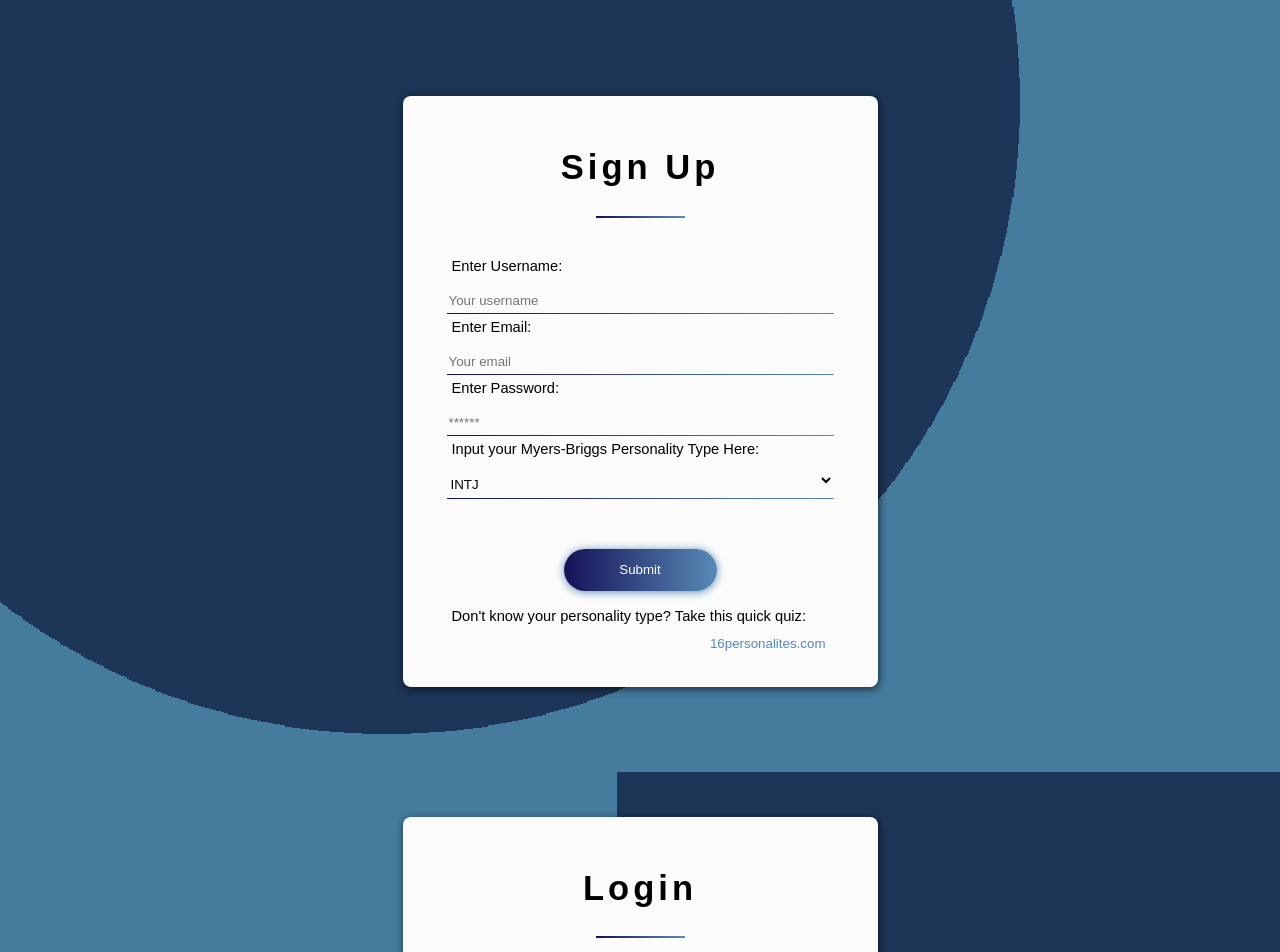
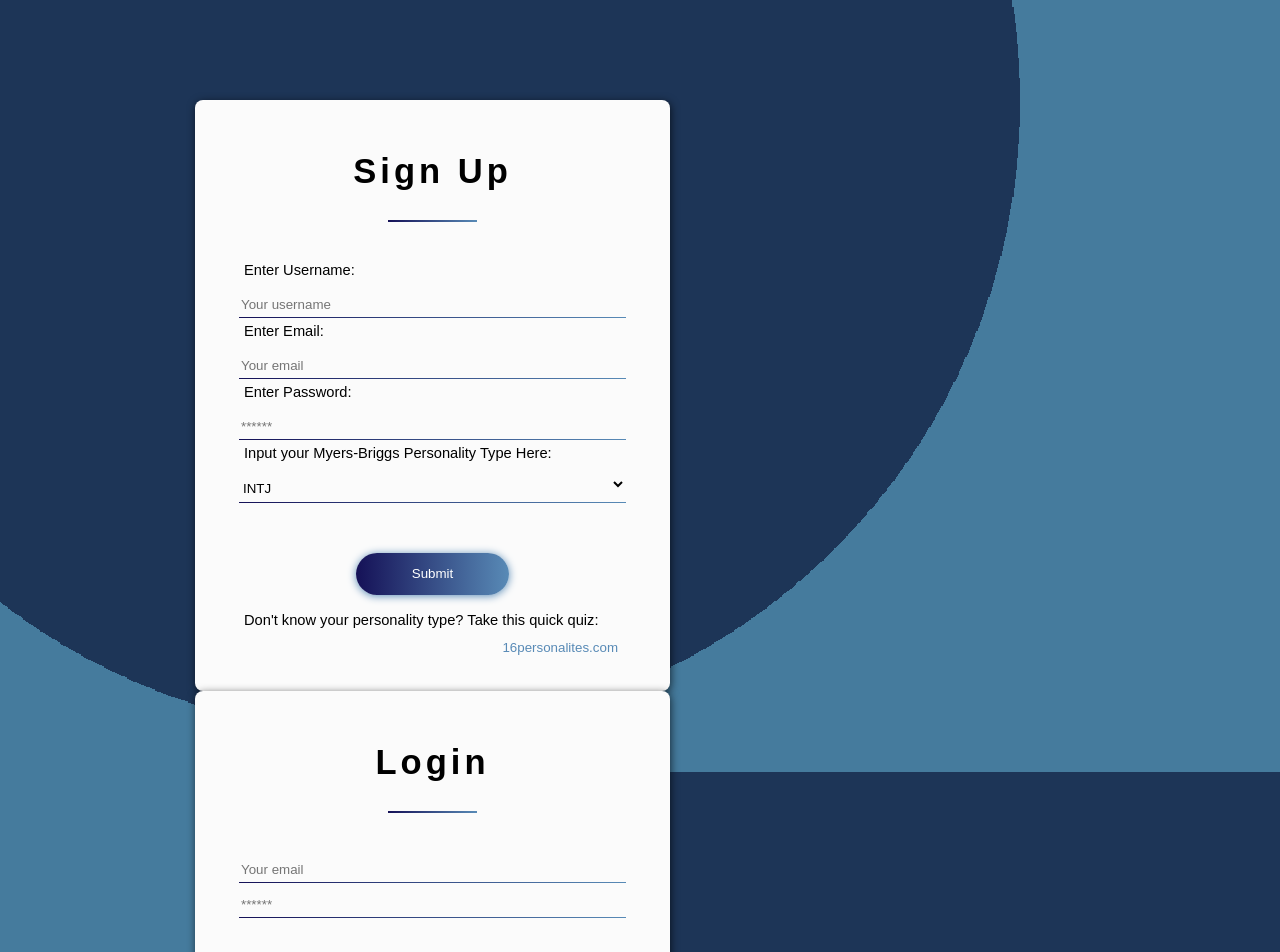
Before and after one commit to MZernick/Project-Partners, a React (Create React App) app in the folder client/: page /signup in a window 1280 px wide. Shown: the top 952 px of the page. Built offline with nearby package versions, Linux system fonts and the light colour scheme; a web font is replaced by a local one.

Commit message:
cards side by side

```diff
--- a/client/src/pages/Signup.js
+++ b/client/src/pages/Signup.js
@@ -67,7 +67,8 @@ const [login, { error1, data1 }] = useMutation(LOGIN_USER);
   };
 
   return (
-    <main>
+    <main className='row'>
+      <div className='column'>
       <div class="signup-card">
         <div>
           <div class="headers">
@@ -162,6 +163,8 @@ const [login, { error1, data1 }] = useMutation(LOGIN_USER);
           </div>
         </div>
       </div>
+      </div>
+      <div className='column'>
       <div class="login-card" >
         <div >
           <div class="headers">
@@ -212,6 +215,7 @@ const [login, { error1, data1 }] = useMutation(LOGIN_USER);
           </div>
         </div>
       </div>
+      </div>
     </main>
   );
 };
--- a/client/src/styles/Signup.css
+++ b/client/src/styles/Signup.css
@@ -15,7 +15,7 @@
     background: #fbfbfb;
     border-radius: 8px;
     box-shadow: 1px 2px 8px rgba(0, 0, 0, 0.65);
-    margin: 6rem auto 8.1rem auto;
+
     width: 475px;
   }
   .login-card {
@@ -24,7 +24,7 @@
     background: #fbfbfb;
     border-radius: 8px;
     box-shadow: 1px 2px 8px rgba(0, 0, 0, 0.65);
-    margin: 6rem auto 8.1rem auto;
+
     width: 475px;
   }
 
@@ -104,3 +104,9 @@
     margin: -1.1rem auto 0 auto;
     width: 89px;
   }
+  .column {
+    float: left;
+    padding: 0 20px;
+  }
+
+.row {margin: 100px 175px;}
```
Also changed, not shown: 1 other file (tests, documents, lock files or other folders).
